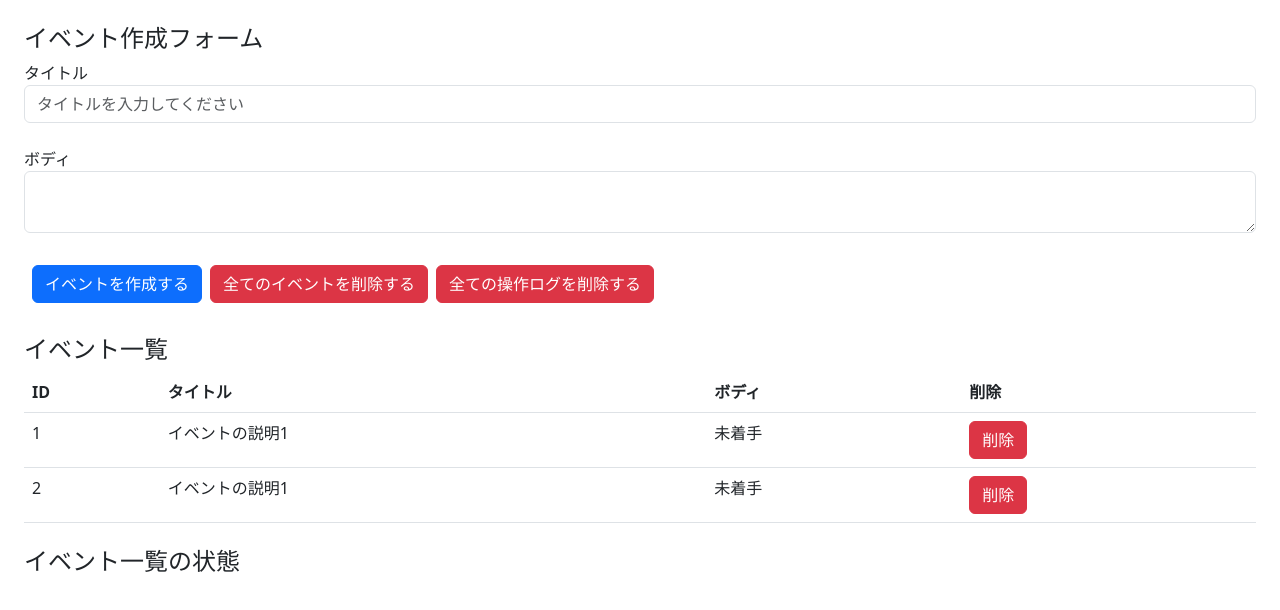
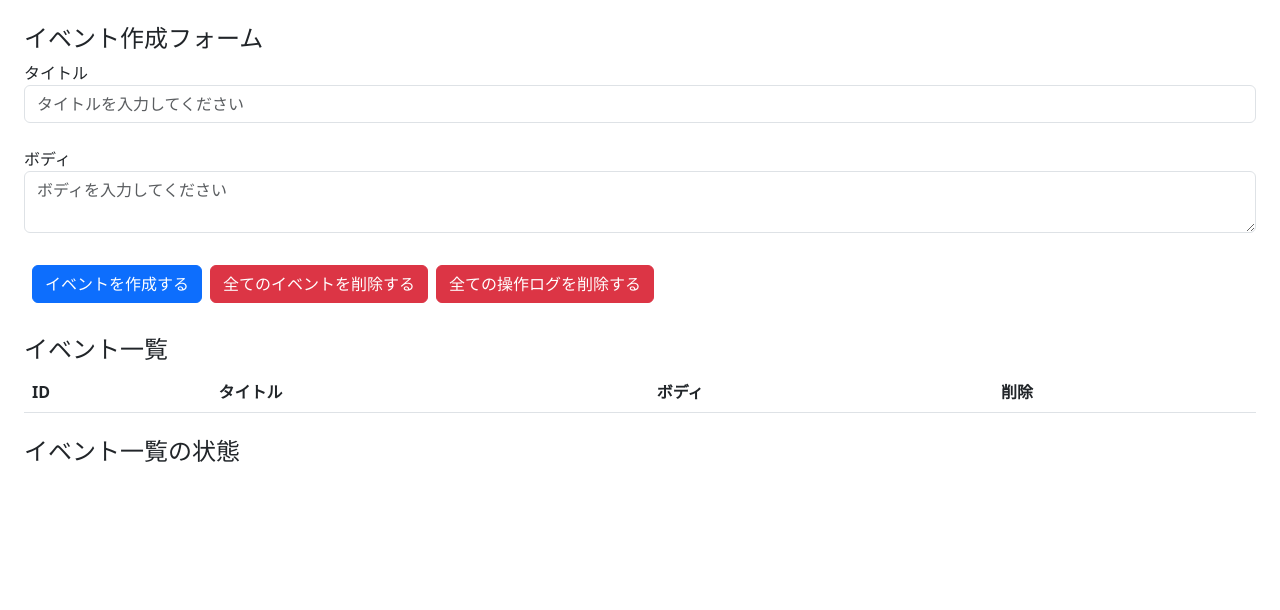
Before and after one commit to o-yuji/react-hooks-101, a React (Vite) app: page / in a window 1280 px wide. Shown: the top 610 px of the page. Built offline with nearby package versions, Linux system fonts and the light colour scheme.

Commit message:
add delete function

```diff
--- a/src/App.tsx
+++ b/src/App.tsx
@@ -1,21 +1,48 @@
-import type {FC} from "react"
+import type { FC } from "react"
+import { useState, useReducer } from "react";
+import reducer from './reducers/index'
+
+const App: FC = () => {
+  const [ state, dispatch] = useReducer(reducer, [])
+  const [ title, setTitle] = useState("")
+  const [ body, setBody] = useState("")
+
+  // eslint-disable-next-line @typescript-eslint/no-explicit-any
+  const addEvent = (e:any) => {
+    e.preventDefault()
+    // console.log({type:"CREATE_EVENT",title,body})
+    dispatch({ type: "CREATE_EVENT", title, body })
+    setTitle("")
+    setBody("")
+  }
+
+  // eslint-disable-next-line @typescript-eslint/no-explicit-any
+  const deleteAllEvent = (e: any) => {
+    e.preventDefault()
+    dispatch({ type: "DELETE_ALL_EVENT" })
+  }
+
+    // eslint-disable-next-line @typescript-eslint/no-explicit-any
+  const handleClickDeleteButton = (e:any) => {
+    e.preventDefault()
+    dispatch({ type: "DELETE_EVENT", id: e.target.value })
+  }
 
 
-const App:FC = () => {
   return (
     <div className="container-fluid p-4">
       <h4>イベント作成フォーム</h4>
       <form>
         <div className="form-group">
           <label htmlFor="formEventTitle">タイトル</label>
-          <input type="text" className="form-control mb-4" id="formEventTitle" placeholder="タイトルを入力してください" />
+          <input type="text" value={title} onChange={(e)=>setTitle(()=>e.target.value)} className="form-control mb-4" id="formEventTitle" placeholder="タイトルを入力してください" />
         </div>
         <div className="form-group">
           <label htmlFor="formEventBody">ボディ</label>
-          <textarea className="form-control mb-4" id="formEventBody"></textarea>
+          <textarea value={body} onChange={(e)=>setBody(()=>e.target.value)} className="form-control mb-4" id="formEventBody" placeholder="ボディを入力してください" ></textarea>
         </div>
-        <button className="btn btn-primary m-2">イベントを作成する</button>
-        <button className="btn btn-danger">全てのイベントを削除する</button>
+        <button className="btn btn-primary m-2" onClick={(e)=>addEvent(e)}>イベントを作成する</button>
+        <button className="btn btn-danger" onClick={(e) => deleteAllEvent(e)}>全てのイベントを削除する</button>
         <button className="btn btn-danger m-2">全ての操作ログを削除する</button>
       </form>
 
@@ -30,18 +57,16 @@ const App:FC = () => {
           </tr>
         </thead>
         <tbody>
-          <tr>
-            <td>1</td>
-            <td>イベントの説明1</td>
-            <td>未着手</td>
-            <td><button className="btn btn-danger">削除</button></td>
-          </tr>
-          <tr>
-            <td>2</td>
-            <td>イベントの説明1</td>
-            <td>未着手</td>
-            <td><button className="btn btn-danger">削除</button></td>
-          </tr>
+          {state.map((item) => {
+            return (
+              <tr key={item.id}>
+                <td>{item.id}</td>
+                <td>{item.title}</td>
+                <td>{item.body}</td>
+                <td><button className="btn btn-danger" value={item.id} onClick={(e)=>handleClickDeleteButton(e)}>削除</button></td>
+              </tr>
+            )
+          })}
         </tbody>
       </table>
       <h4 className="mt-4">イベント一覧の状態</h4>
--- a/src/reducers/index.ts
+++ b/src/reducers/index.ts
@@ -8,9 +8,12 @@ interface Event {
 
 interface Action {
   type: string;
+  // eslint-disable-next-line @typescript-eslint/no-explicit-any
   payload?: any;
   title?: string;
   body?: string;
+  // eslint-disable-next-line @typescript-eslint/no-explicit-any
+  id?: any;
 }
 
 const events: Reducer<Event[], Action> = (state = [], action) => {
@@ -27,6 +30,9 @@ const events: Reducer<Event[], Action> = (state = [], action) => {
     case "ADD_EVENT":
       return [...state, action.payload];
 
+    case "DELETE_EVENT":
+      return state.filter((event) => event.id !== parseInt(action.id));
+
     case "DELETE_ALL_EVENT":
       return [];
 
```
